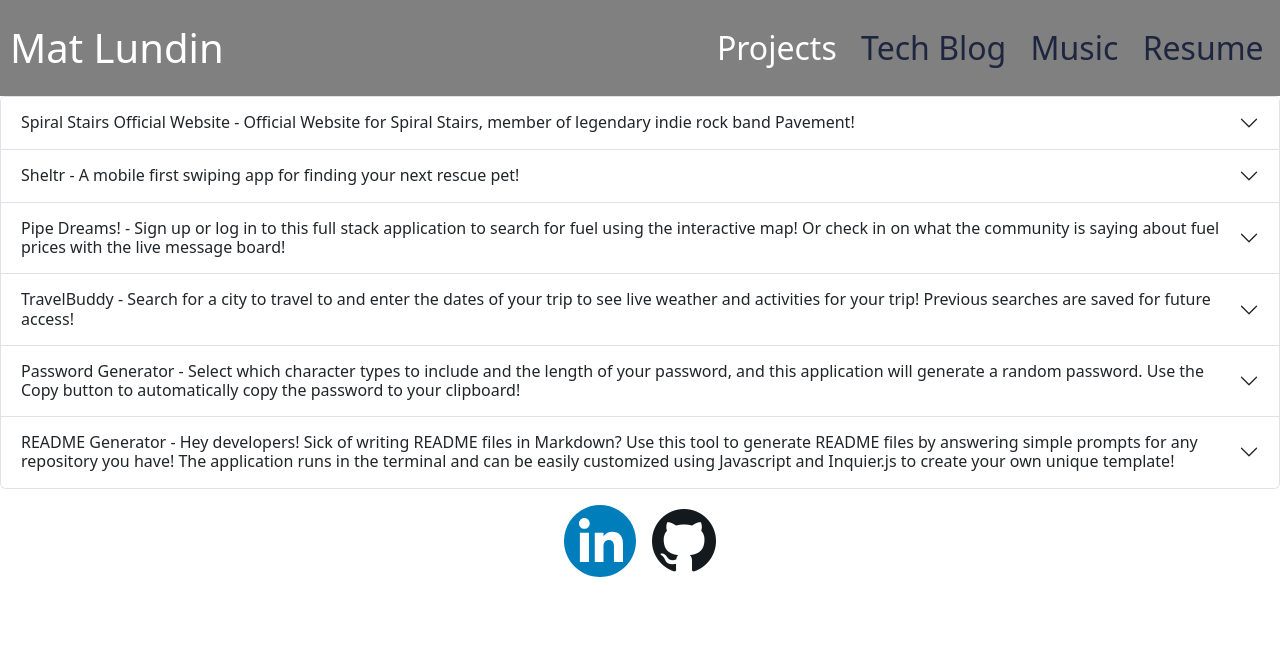
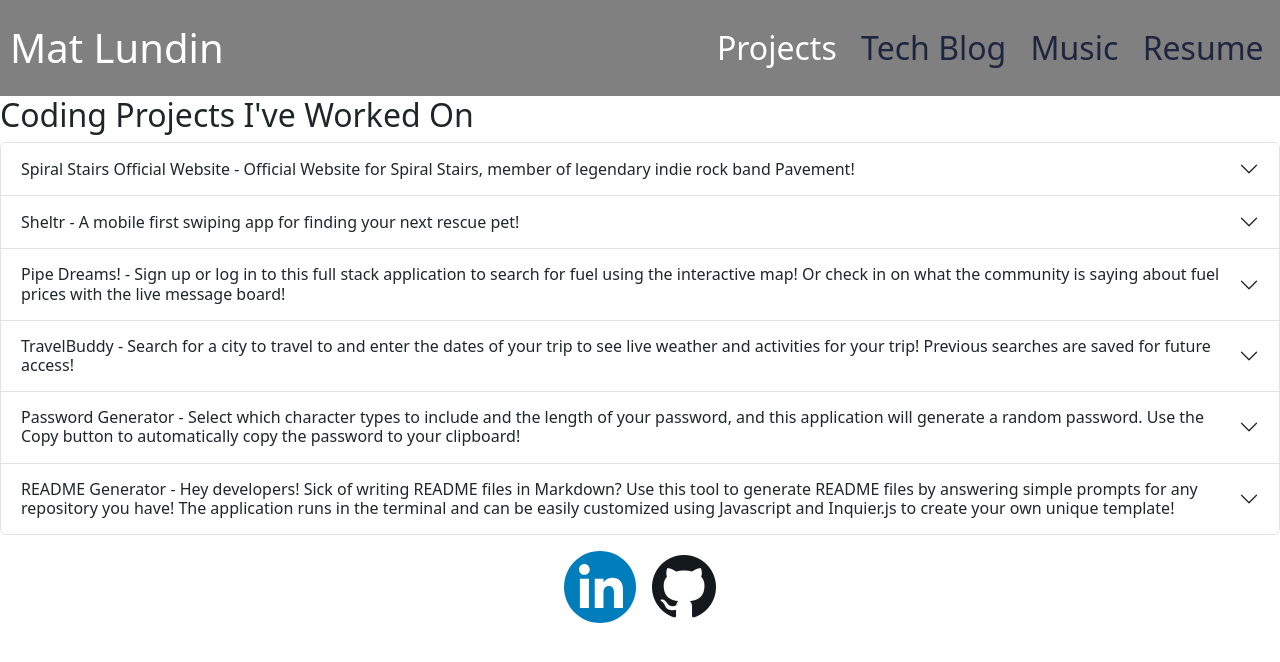
Before and after one commit to mat-lundin/matlundin, a React (Create React App) app: page /dev in a window 1280 px wide. Shown: the top 662 px of the page. Built offline with nearby package versions, Linux system fonts and the light colour scheme.

Commit message:
basic page headers

```diff
--- a/src/components/blog.js
+++ b/src/components/blog.js
@@ -7,7 +7,9 @@ import Button from 'react-bootstrap/Button';
 
 const blog = () => {
     return (
-        <></>
+        <>
+        <h2>As I learn and grow as a developer, I'll write my thoughts here:</h2>
+        </>
 
         // <Accordion defaultActiveKey="0">
         //     {projects.map((project) => {
--- a/src/components/music.js
+++ b/src/components/music.js
@@ -7,6 +7,7 @@ import "react-bootstrap-carousel/dist/react-bootstrap-carousel.css";
 export default function Music(){
     // different background image, or give whole site a background color?
    return( <Container flex="true" style = {{color:"white", backgroundImage:"url(images/flower.jpeg)"}}>
+    <h2>In my free time I use Digital Audio Workstations to create and record music. Here is some of that music:</h2>
          <RBCarousel
             animation={true}
             autoplay={false}
--- a/src/components/projects.js
+++ b/src/components/projects.js
@@ -6,7 +6,8 @@ import projects from '../projects.json';
 
 const dev = () => {
     return (
-
+        <>
+        <h2>Coding Projects I've Worked On</h2>
         <Accordion defaultActiveKey="0">
             {projects.map((project) => {
                 return (
@@ -20,6 +21,7 @@ const dev = () => {
                     </Accordion.Item>)
             })}
         </Accordion>
+        </>
     )
 }
 
```
